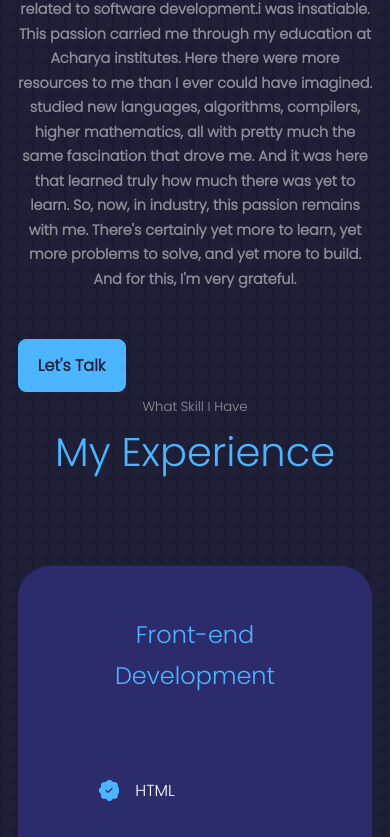
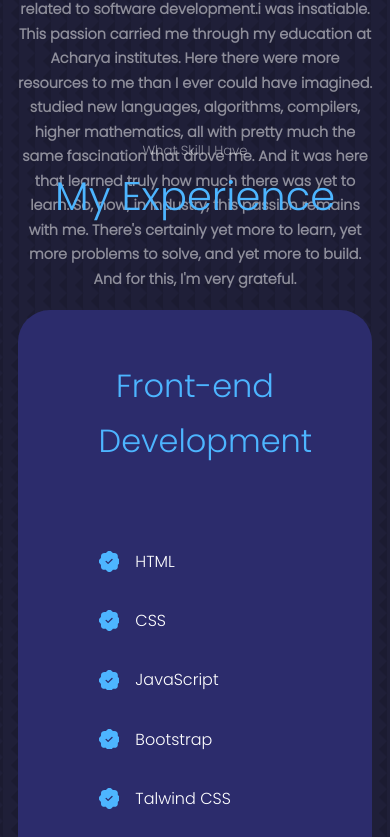
Before and after one commit to niku-19/Nikhil_Ranjan_Kumar.github.io, a React (Create React App) app: page / in a window 390 px wide. Shown: the part 2055-2892 px from the top of the page. Built offline with nearby package versions, Linux system fonts and the light colour scheme.

Commit message:
responsive

```diff
--- a/src/components/about/About.css
+++ b/src/components/about/About.css
@@ -111,7 +111,7 @@
     text-align: center;
   }
 }
-@media screen and (max-width: 400px) {
+@media screen and (max-width: 500px) {
   .about__cards {
     grid-template-columns: 1fr;
     gap: 2rem;
--- a/src/components/experience/Experience.css
+++ b/src/components/experience/Experience.css
@@ -29,13 +29,27 @@
   gap: 2rem;
 }
 @media screen and (max-width: 1024px) {
+  .experience__container {
+    height: auto;
+  }
   #experience {
     margin-top: 35rem;
   }
 }
+@media screen and (max-width: 900px) {
+  .experience__container {
+    height: auto;
+  }
+  #experience {
+    margin-top: 5rem;
+  }
+}
 @media screen and (max-width: 600px) {
+  .experience__container {
+    height: auto;
+  }
   #experience {
-    margin-top: 24rem;
+    margin-top: 7rem;
   }
   .experience__content {
     grid-template-columns: 1fr;
@@ -44,14 +58,19 @@
     font-size: 2rem;
   }
 }
-@media screen and (max-width: 400px) {
+@media screen and (max-width: 500px) {
+  .experience__container {
+    height: auto;
+  }
   #experience {
-    margin-top: 35rem;
-  }
-  .experience__content {
-    grid-template-columns: 1fr;
-  }
-  .experience__container > div h3 {
-    font-size: 1.5rem;
+    margin-top: 15rem;
   }
 }
+@media screen and (max-width: 400px) {
+  .experience__container {
+    height: auto;
+  }
+  #experience {
+    margin-top: 19rem;
+  }
+}
--- a/src/components/experience/Skills.css
+++ b/src/components/experience/Skills.css
@@ -29,13 +29,18 @@
   background: green;
   border-radius: 0.5rem;
 }
+@media screen and (max-width: 900px) {
+  .skill__bar {
+    display: none;
+  }
+}
 
 @media screen and (max-width: 600px) {
   .skill__bar {
     display: none;
   }
 }
-@media screen and (max-width: 400px) {
+@media screen and (max-width: 500px) {
   .skill__bar {
     display: none;
   }
--- a/src/index.css
+++ b/src/index.css
@@ -146,7 +146,7 @@ img {
     margin-bottom: 2rem;
   }
 }
-@media screen and (max-width: 400px) {
+@media screen and (max-width: 500px) {
   .container {
     max-width: var(--container-width-ssm);
   }
```
